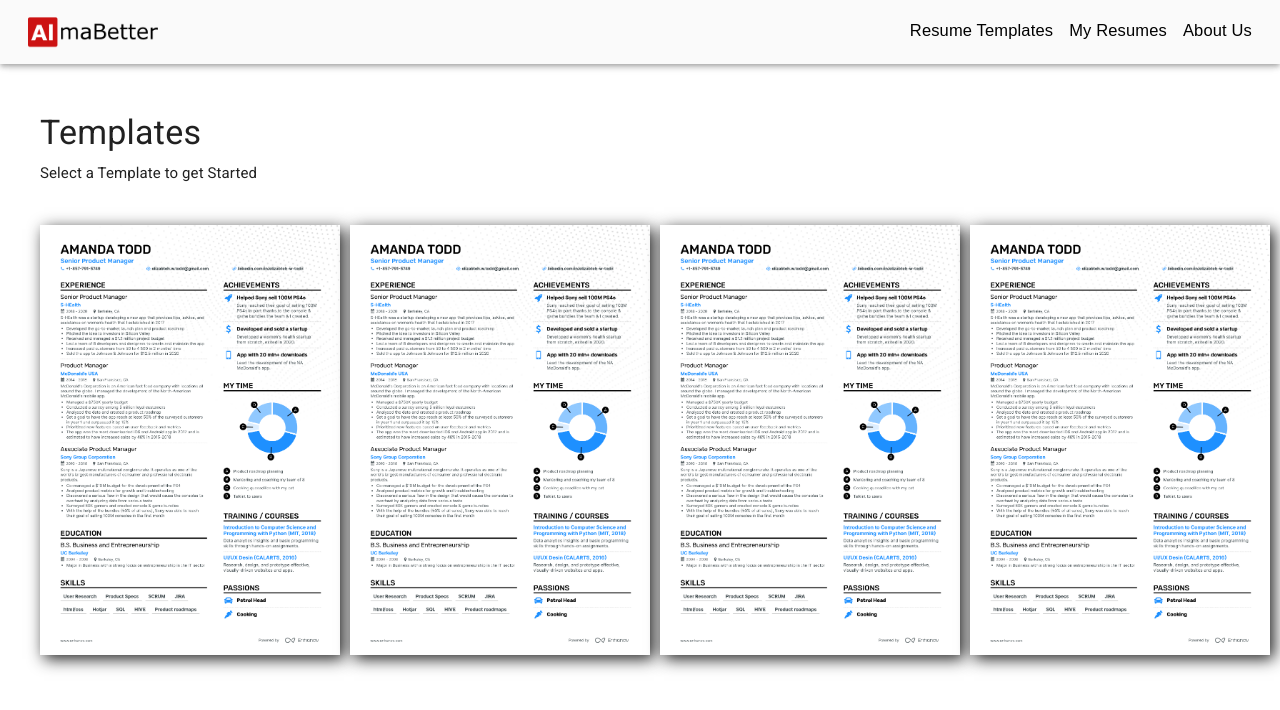
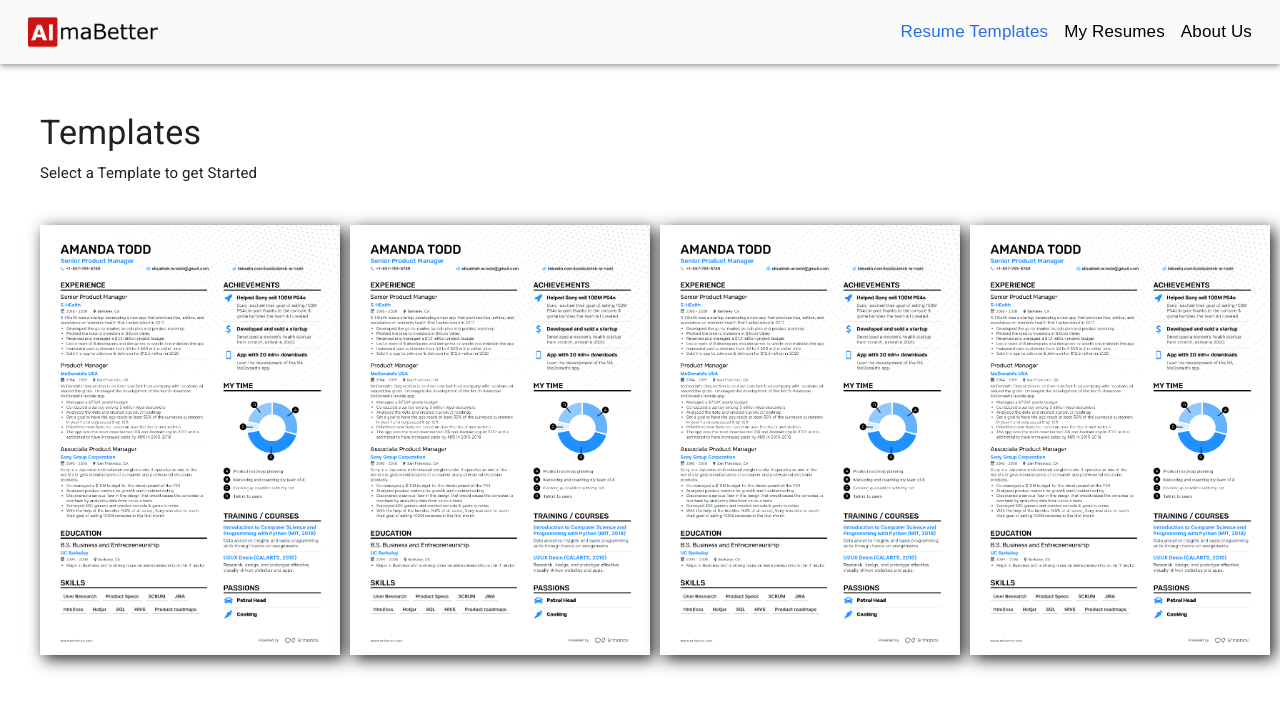
Before and after one commit to AShekharCodes/react-resume, a React (Create React App) app: page / in a window 1280 px wide. Shown: the top 710 px of the page. Built offline with nearby package versions, Linux system fonts and the light colour scheme.

Commit message:
some navbar improvements and readme correction

```diff
--- a/src/styling/Navbar.css
+++ b/src/styling/Navbar.css
@@ -28,12 +28,12 @@
 .navbar-btns {
   display: flex;
   justify-content: right;
-  padding: 13.5px 20px;
+  padding: 15px 20px;
 }
 
 .btn {
   color: black;
-  font-size: 16.5px;
+  font-size: 17px;
   text-transform: capitalize;
   padding: 4px 8px;
   font-family: "Poppins", sans-serif;
@@ -52,14 +52,16 @@
 }
 
 .list-btn {
-  border: none;
-  background: none;
   font-size: 17px;
   color: black;
   font-family: "Poppins", sans-serif;
   text-decoration: none;
 }
 
-.listbtn:hover {
+.list-btn:hover {
   color: rgb(44, 109, 230);
 }
+
+.active {
+  color: rgb(44, 109, 230);
+}
```
Also changed, not shown: 1 other file (tests, documents, lock files or other folders).
